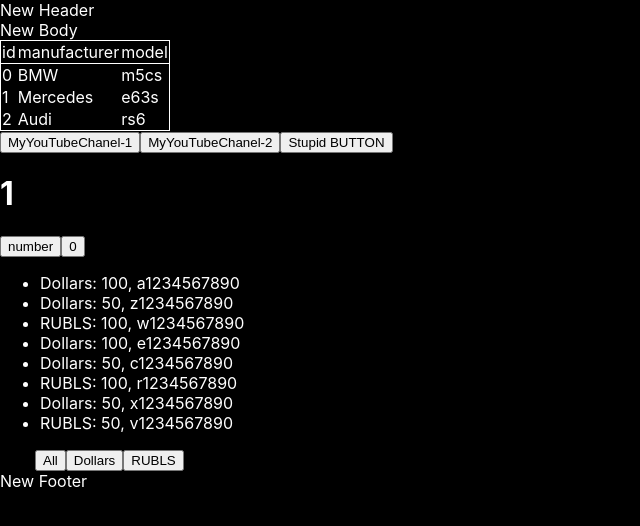
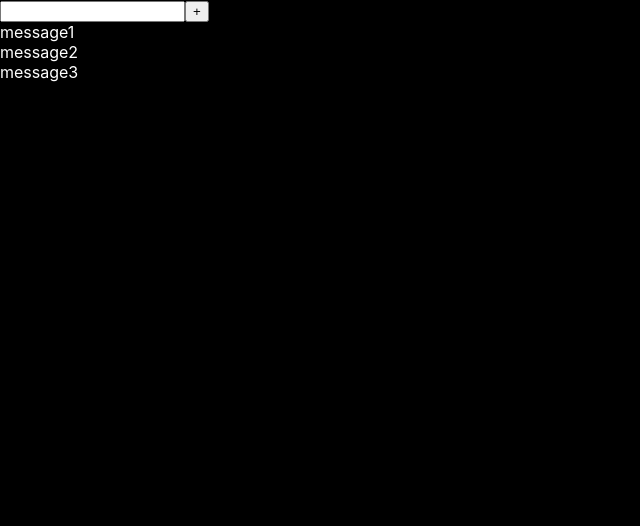
Before and after one commit to alexBasrike/micro-tasks, a React (Create React App) app: page / in a window 1280 px wide. Shown: the top 526 px of the page, without its empty margins (0-640 px from the left). Built offline with nearby package versions, Linux system fonts and the light colour scheme.

Commit message:
worked with some new components

```diff
--- a/src/App.tsx
+++ b/src/App.tsx
@@ -1,15 +1,11 @@
 import React from 'react';
 import './App.css';
-import {Header} from "./site/Header";
 import {Body} from "./site/Body";
-import {Footer} from "./site/Footer";
 
 function App() {
     return (
         <div className="App">
-            <Header titleForHeader={"New Header"}/>
             <Body titleForBody={"New Body"}/>
-            <Footer titleForFooter={"New Footer"}/>
         </div>
     );
 }
--- a/src/components/Button.tsx
+++ b/src/components/Button.tsx
@@ -1,11 +1,11 @@
 import React from 'react';
 
-type ButtonPropsType = {
+type ButtonGlobalPropsType = {
     name: string
     callBack: () => void
 }
 
-export const Button = (props: ButtonPropsType) => {
+export const Button = (props: ButtonGlobalPropsType) => {
 
     const onClickHandler = () => {
         props.callBack()
--- /dev/null
+++ b/src/components/Input.tsx
@@ -0,0 +1,18 @@
+import React, {ChangeEvent} from 'react';
+
+type InputPropsType = {
+    addMessage: (title: string) => void
+    title: string
+    setTitle: (title: string) => void
+}
+
+export const Input = (props: InputPropsType) => {
+
+    const onChangeInputHandler = (event: ChangeEvent<HTMLInputElement>) => {
+        props.setTitle(event.currentTarget.value);
+    }
+
+    return (
+        <input value={props.title} onChange={onChangeInputHandler}/>
+    );
+};
--- a/src/site/Body.tsx
+++ b/src/site/Body.tsx
@@ -1,8 +1,6 @@
-import React from 'react';
-import {Cars, topCars} from "./Cars";
+import React, {useState} from 'react';
 import {Button} from "../components/Button";
-import {UseState} from "../components/UseState";
-import {Filter} from "../components/Filter";
+import {Input} from "../components/Input";
 
 type BodyPropsType = {
     titleForBody: string
@@ -10,37 +8,33 @@ type BodyPropsType = {
 
 export const Body = (props: BodyPropsType) => {
 
-    /*--- Button ---*/
-    const Button1Foo = (subscriber: string, age: number, address: string) => {
-        console.log(subscriber, age, address);
+    let [message, setMessage] = useState([
+        {message: 'message1'},
+        {message: 'message2'},
+        {message: 'message3'}
+    ]);
+
+    let [title, setTitle] = useState("");
+
+    const addMessage = (title: string) => {
+        setMessage([{message: title}, ...message]);
     }
 
-    const Button2Foo = (subscriber: string) => {
-        console.log(subscriber);
+    const callBackButtonHandler = () => {
+        addMessage(title)
+        setTitle('');
     }
 
-    const Button3Foo = () => {
-        console.log("I'm stupid button");
-    }
-    /*--- Button ---*/
+    return (
+        <main>
+            <Input addMessage={addMessage} title={title} setTitle={setTitle}/>
+            <Button name={"+"} callBack={callBackButtonHandler}/>
 
-    return (
-
-        <main>
-            {props.titleForBody}
-            <Cars topCars={topCars}/>
-
-            <div>
-                <Button name={"MyYouTubeChanel-1"} callBack={() => Button1Foo("I'm Vasya", 21, "live in Minsk")}/>
-                <Button name={"MyYouTubeChanel-2"} callBack={() => Button2Foo("I'm Ivan")}/>
-                <Button name={"Stupid BUTTON"} callBack={Button3Foo}/>
-            </div>
-
-            <UseState/>
-
-            <div>
-                <Filter/>
-            </div>
+            {message.map((el, index) => {
+                return (
+                    <div key={index}>{el.message}</div>
+                )
+            })}
         </main>
     );
 };
```
